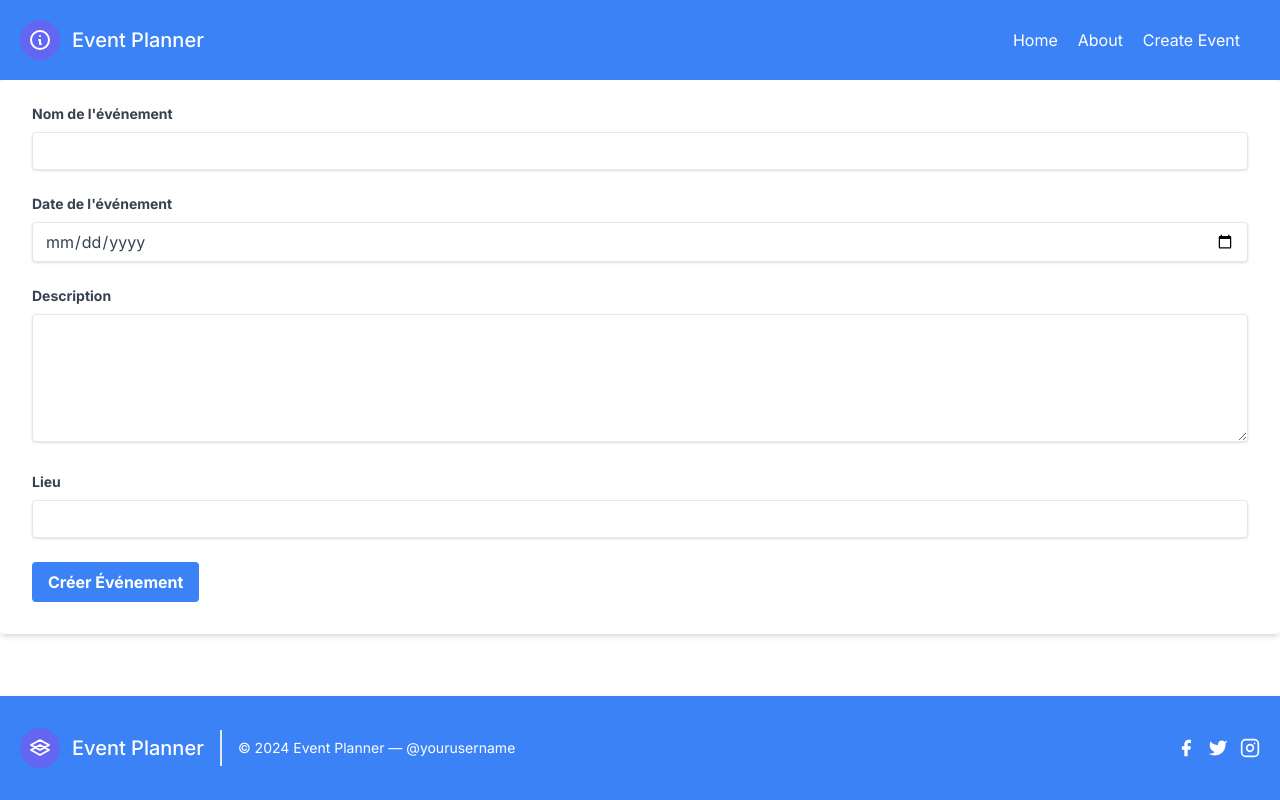
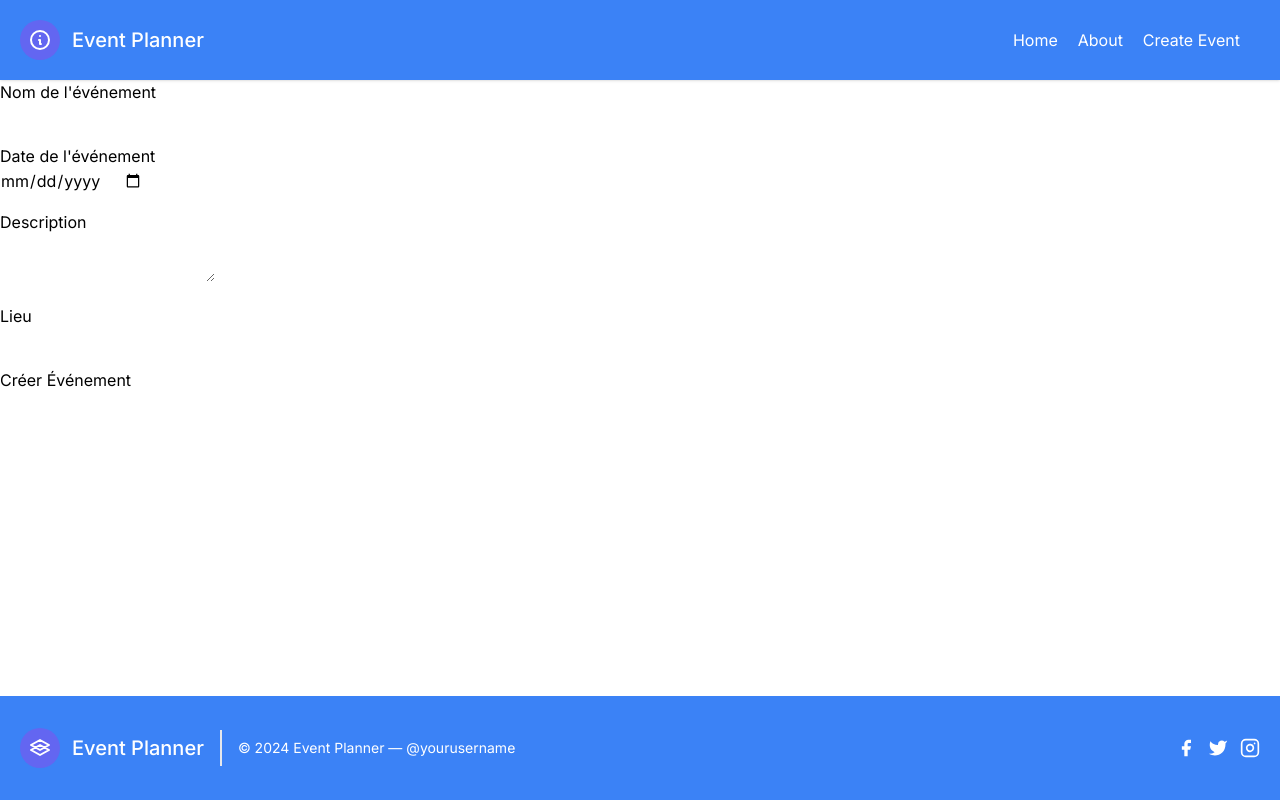
Before and after one commit to NPBouchard/my-planner-app-glo-3202-deploy, a Next.js app: page /pages/events/create in a window 1280 px wide. Built offline with nearby package versions, Linux system fonts and the light colour scheme.

Commit message:
added create event form + types

```diff
--- /dev/null
+++ b/app/components/CreateEvent.tsx
@@ -0,0 +1,56 @@
+import React from 'react';
+import { useForm, Controller, SubmitHandler } from 'react-hook-form';
+import { yupResolver } from '@hookform/resolvers/yup';
+import * as yup from 'yup';
+import { IEventForm } from '@/app/types';
+
+// Schéma de validation Yup adapté pour TypeScript
+const schema = yup.object({
+  eventName: yup.string().required('Le nom de l\'événement est requis'),
+  eventDate: yup.string().required('La date de l\'événement est requise').typeError('Vous devez entrer une date valide'),
+  eventDescription: yup.string().required('La description de l\'événement est requise'),
+  eventLocation: yup.string().required('Le lieu de l\'événement est requis'),
+}).required();
+
+const CreateEventForm: React.FC = () => {
+  const { register, handleSubmit, formState: { errors } } = useForm<IEventForm>({
+    resolver: yupResolver(schema)
+  });
+
+  const onSubmit: SubmitHandler<IEventForm> = data => {
+    console.log(data);
+    // Ici, vous intégrerez la logique pour envoyer les données du formulaire à votre API ou les gérer localement
+  };
+
+  return (
+    <form onSubmit={handleSubmit(onSubmit)} className="space-y-4">
+      <div>
+        <label htmlFor="eventName" className="block">Nom de l'événement</label>
+        <input id="eventName" type="text" {...register('eventName')} className="input" />
+        <p>{errors.eventName?.message}</p>
+      </div>
+
+      <div>
+        <label htmlFor="eventDate" className="block">Date de l'événement</label>
+        <input id="eventDate" type="date" {...register('eventDate')} className="input" />
+        <p>{errors.eventDate?.message && true}</p>
+      </div>
+
+      <div>
+        <label htmlFor="eventDescription" className="block">Description</label>
+        <textarea id="eventDescription" {...register('eventDescription')} className="input"></textarea>
+        <p>{errors.eventDescription?.message}</p>
+      </div>
+
+      <div>
+        <label htmlFor="eventLocation" className="block">Lieu</label>
+        <input id="eventLocation" type="text" {...register('eventLocation')} className="input" />
+        <p>{errors.eventLocation?.message}</p>
+      </div>
+
+      <button type="submit" className="btn">Créer Événement</button>
+    </form>
+  );
+};
+
+export default CreateEventForm;
--- a/app/pages/events/create/page.tsx
+++ b/app/pages/events/create/page.tsx
@@ -1,64 +1,13 @@
 import React from 'react';
-import { useForm, Controller } from 'react-hook-form';
-import { yupResolver } from '@hookform/resolvers/yup';
-import * as yup from 'yup';
+
 import Format from '@/app/components/Format';
-
-// Defining TypeScript interface for form values
-interface IFormInput {
-  eventName: string;
-  eventDate: Date | null; // Using Date or null depending on your validation logic
-  eventDescription: string;
-  eventLocation: string;
-}
-
-// Yup validation schema
-const schema = yup.object().shape({
-  eventName: yup.string().required('Le nom de l\'événement est requis'),
-  eventDate: yup.date().required('La date de l\'événement est requise').typeError('Vous devez entrer une date valide'),
-  eventDescription: yup.string().required('La description de l\'événement est requise'),
-  eventLocation: yup.string().required('Le lieu de l\'événement est requis'),
-});
+import CreateEventForm from '@/app/components/CreateEvent';
 
 const CreateEventPage: React.FC = () => {
-  const { register, handleSubmit, formState: { errors }} = useForm<IFormInput>({
-    resolver : yupResolver(schema)
-  });
-
-  const onSubmit = (data: IFormInput) => {
-    console.log(data);
-    // Here, you would integrate the logic to send the form data to your API or manage it locally
-  };
 
   return (
     <Format>
-      <form onSubmit={handleSubmit(onSubmit)} className="space-y-6 bg-white shadow-md rounded px-8 pt-6 pb-8 mb-4">
-      <div>
-        <label htmlFor="eventName" className="block text-gray-700 text-sm font-bold mb-2">Nom de l'événement</label>
-        <input id="eventName" type="text" {...register('eventName')} className="shadow appearance-none border rounded w-full py-2 px-3 text-gray-700 leading-tight focus:outline-none focus:shadow-outline" />
-        <p className="text-red-500 text-xs italic">{errors.eventName?.message}</p>
-      </div>
-
-      <div>
-        <label htmlFor="eventDate" className="block text-gray-700 text-sm font-bold mb-2">Date de l'événement</label>
-        <input id="eventDate" type="date" {...register('eventDate')} className="shadow appearance-none border rounded w-full py-2 px-3 text-gray-700 leading-tight focus:outline-none focus:shadow-outline" />
-        <p className="text-red-500 text-xs italic">{errors.eventDate?.message}</p>
-      </div>
-
-      <div>
-        <label htmlFor="eventDescription" className="block text-gray-700 text-sm font-bold mb-2">Description</label>
-        <textarea id="eventDescription" {...register('eventDescription')} className="shadow appearance-none border rounded w-full py-2 px-3 text-gray-700 leading-tight focus:outline-none focus:shadow-outline h-32"></textarea>
-        <p className="text-red-500 text-xs italic">{errors.eventDescription?.message}</p>
-      </div>
-
-      <div>
-        <label htmlFor="eventLocation" className="block text-gray-700 text-sm font-bold mb-2">Lieu</label>
-        <input id="eventLocation" type="text" {...register('eventLocation')} className="shadow appearance-none border rounded w-full py-2 px-3 text-gray-700 leading-tight focus:outline-none focus:shadow-outline" />
-        <p className="text-red-500 text-xs italic">{errors.eventLocation?.message}</p>
-      </div>
-
-      <button type="submit" className="bg-blue-500 hover:bg-blue-700 text-white font-bold py-2 px-4 rounded focus:outline-none focus:shadow-outline">Créer Événement</button>
-      </form>
+        <CreateEventForm></CreateEventForm>
     </Format>
   );
 };
--- /dev/null
+++ b/app/types.ts
@@ -0,0 +1,6 @@
+export interface IEventForm {
+    eventName: string;
+    eventDate: string;
+    eventDescription: string;
+    eventLocation: string;
+  }
```
